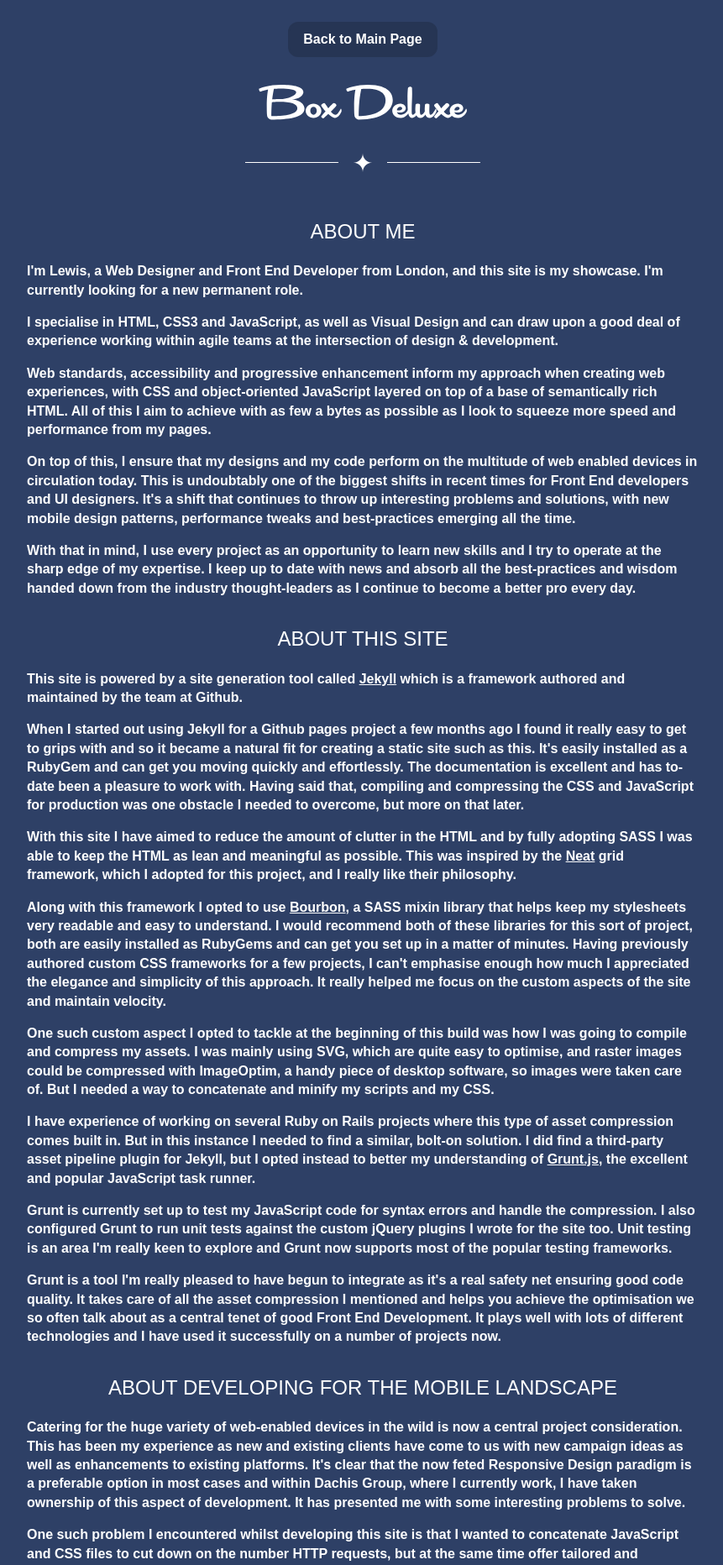
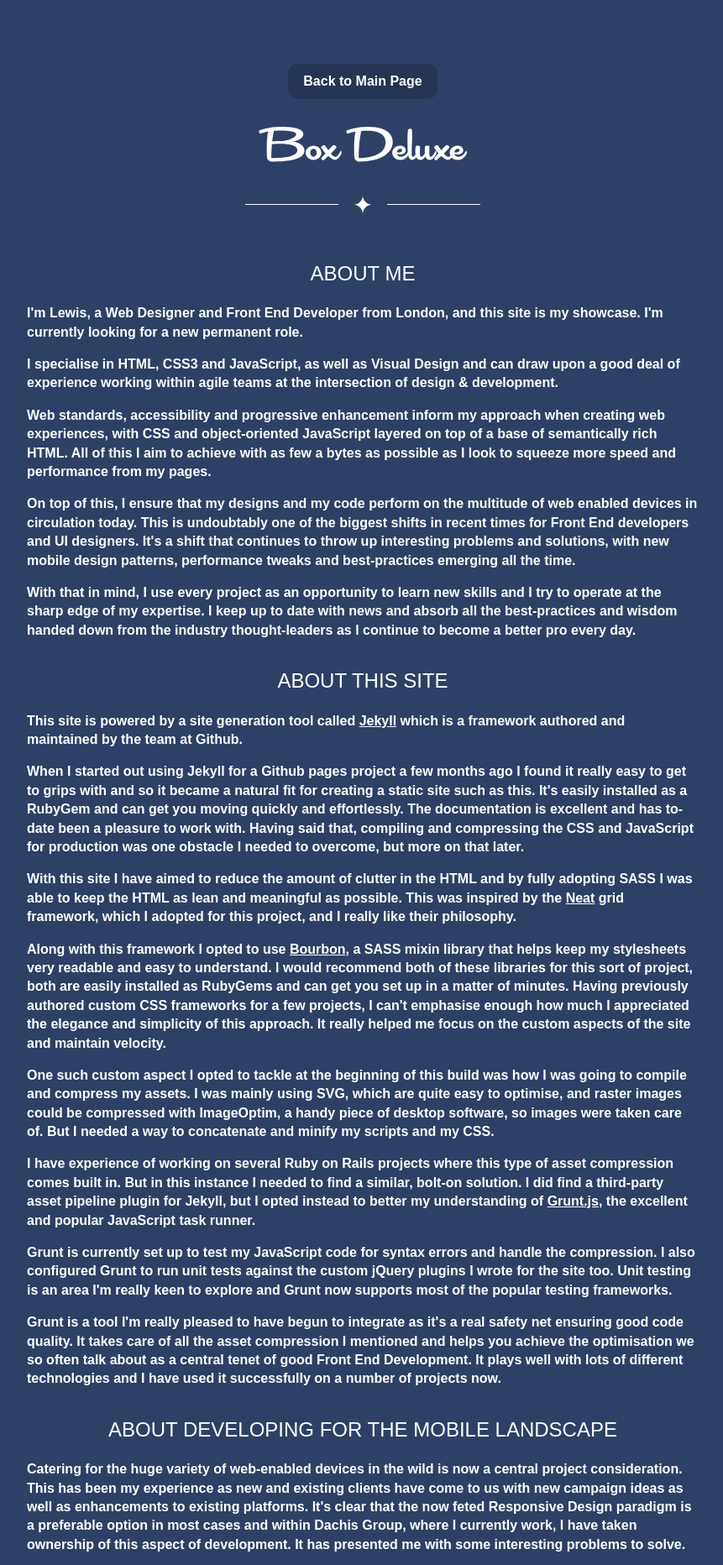
Before and after one commit to kojinkai/bd_2013, a Jekyll site: the page built from about/index.html, in a window 1280 px wide. Shown: the top 1864 px of the page at 84% size, without its empty margins (208-1069 px from the left). Built offline with Jekyll 4.4.1, drawn with Linux system fonts in a browser that asks for light colours; nearby versions of some CDN libraries.

Commit message:
adding a padding tweak to the page

```diff
--- a/assets/css/main.css
+++ b/assets/css/main.css
@@ -733,7 +733,7 @@ textarea {
 .page {
   *zoom: 1;
   display: block;
-  padding: 10px 20px 30px 20px; }
+  padding: 60px 20px 30px 20px; }
   .page:before, .page:after {
     content: " ";
     /* 1 */
--- a/sass/_structure.scss
+++ b/sass/_structure.scss
@@ -34,7 +34,7 @@
 
 .page {
   @include row;
-  padding: 10px 20px 30px 20px;
+  padding: 60px 20px 30px 20px;
   a,
   a:focus {
     text-decoration: underline;
```
